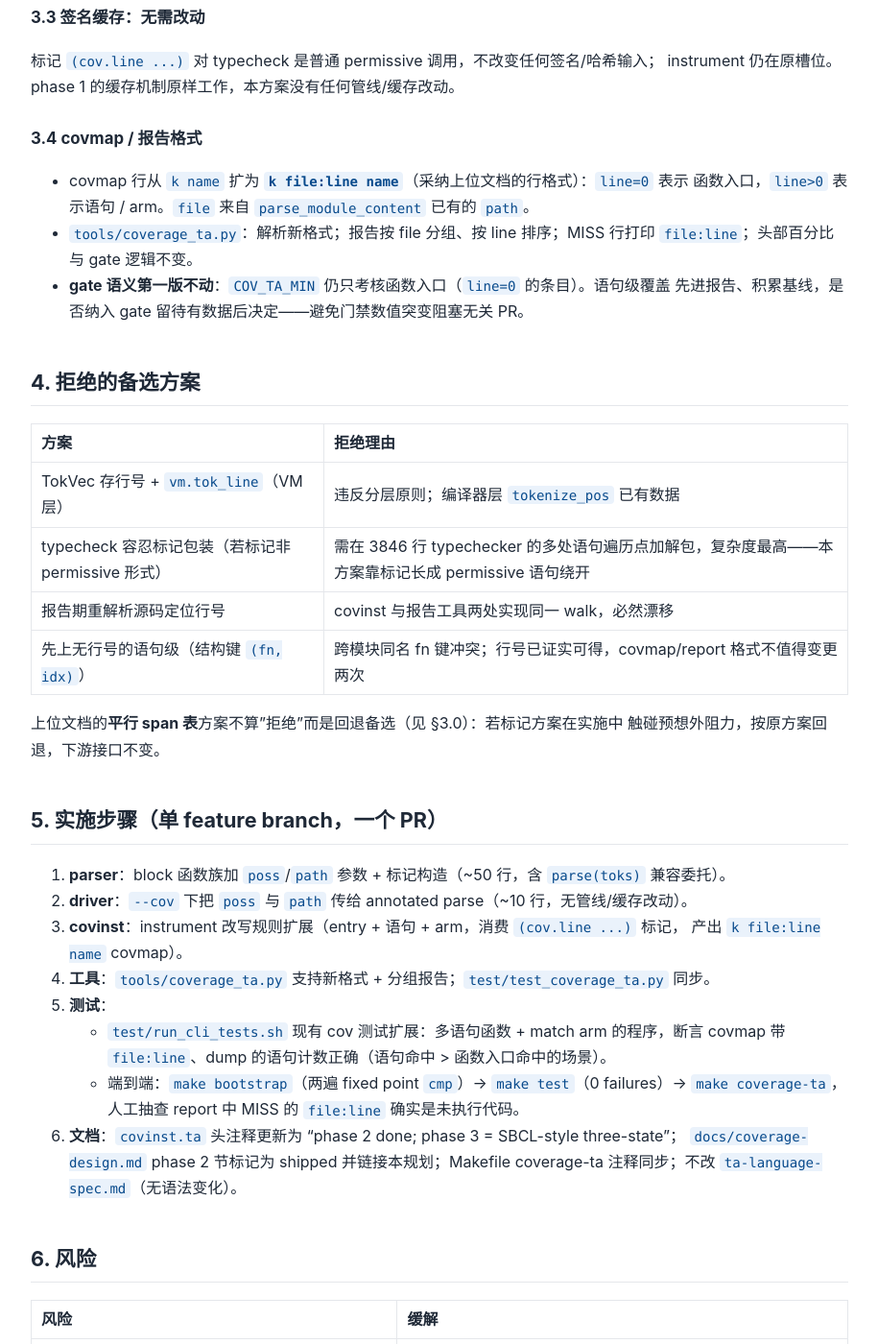
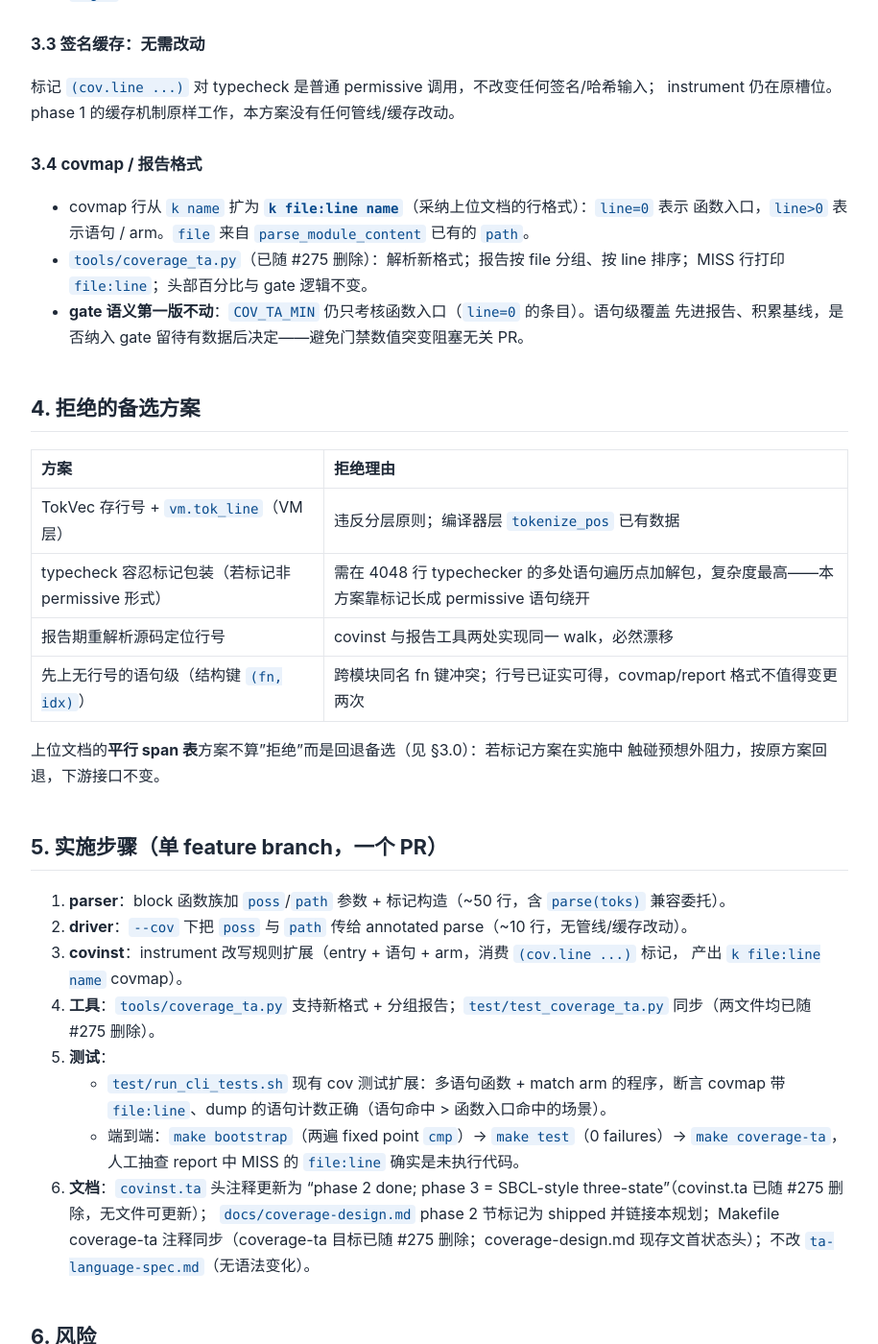
Before and after one commit to tiancaiamao/tinyactor, a Jekyll site: the page built from docs/ta-coverage-phase2-plan.md, in a window 1280 px wide and 1400 px high, scrolled down 2151 px. Shown: the whole window at 96% size, without its empty margins (182-1097 px from the left). Built offline with Jekyll 4.4.1, drawn with Linux system fonts in a browser that asks for light colours; our own code applies the rules of GitHub Pages for plain Markdown files; some of the changed text lies outside the part shown.

Commit message:
docs: coverage 工具链悬空引用标注为历史（巡检 B 组）
巡检条目：part1 design.md:5-55、part2 coverage-design.md:3-4/19/48/60/92-95、
part3 ta-coverage-phase2-plan.md:3/4/88/111/117/118。

make coverage-ta / --cov / tools/coverage_ta.py / covinst.ta / COV_TA_MIN
均已随 PR #275（493f678）删除。coverage-design.md 与顶层 design.md 加
状态注按历史文档保留；ta-coverage-phase2-plan.md 逐条追注已删事实，
并把 "3846 行 typechecker" 更新为 4048。

Signed-off-by: tiancaiamao <tiancaiamao@gmail.com>

```diff
--- a/docs/ta-coverage-phase2-plan.md
+++ b/docs/ta-coverage-phase2-plan.md
@@ -1,7 +1,7 @@
 # TA Coverage Phase 2 规划：语句 / match-arm 粒度 + 源码行号
 
-状态：已实施（PR 见 git log；gate `make coverage-ta` 报告新增语句级行）
-前置：phase 1（#205/#206）——函数入口插桩，`make coverage-ta`，gate `COV_TA_MIN=85`
+状态：已实施（PR 见 git log；gate `make coverage-ta` 报告新增语句级行——该目标已随 #275 删除，现存 C 侧 `make coverage`）
+前置：phase 1（#205/#206）——函数入口插桩，`make coverage-ta`，gate `COV_TA_MIN=85`（两者均已随 #275 删除）
 上位设计：**`docs/coverage-design.md`**（#205 提交，含 Erlang/Go/SBCL/cloverage/racket/
 Guile/luacov 先例调研与"机制落在位置信息存活的层级"规则）。本文是该设计 phase 2 节的
 落地细化；与上位设计的唯一分歧见 §3.0。
@@ -85,7 +85,7 @@ instrument 仍在原槽位。phase 1 的缓存机制原样工作，本方案没
 
 - covmap 行从 `k name` 扩为 **`k file:line name`**（采纳上位文档的行格式）：`line=0` 表示
   函数入口，`line>0` 表示语句 / arm。`file` 来自 `parse_module_content` 已有的 `path`。
-- `tools/coverage_ta.py`：解析新格式；报告按 file 分组、按 line 排序；MISS 行打印
+- `tools/coverage_ta.py`（已随 #275 删除）：解析新格式；报告按 file 分组、按 line 排序；MISS 行打印
   `file:line`；头部百分比与 gate 逻辑不变。
 - **gate 语义第一版不动**：`COV_TA_MIN` 仍只考核函数入口（`line=0` 的条目）。语句级覆盖
   先进报告、积累基线，是否纳入 gate 留待有数据后决定——避免门禁数值突变阻塞无关 PR。
@@ -95,7 +95,7 @@ instrument 仍在原槽位。phase 1 的缓存机制原样工作，本方案没
 | 方案 | 拒绝理由 |
 |---|---|
 | TokVec 存行号 + `vm.tok_line`（VM 层） | 违反分层原则；编译器层 `tokenize_pos` 已有数据 |
-| typecheck 容忍标记包装（若标记非 permissive 形式） | 需在 3846 行 typechecker 的多处语句遍历点加解包，复杂度最高——本方案靠标记长成 permissive 语句绕开 |
+| typecheck 容忍标记包装（若标记非 permissive 形式） | 需在 4048 行 typechecker 的多处语句遍历点加解包，复杂度最高——本方案靠标记长成 permissive 语句绕开 |
 | 报告期重解析源码定位行号 | covinst 与报告工具两处实现同一 walk，必然漂移 |
 | 先上无行号的语句级（结构键 `(fn, idx)`） | 跨模块同名 fn 键冲突；行号已证实可得，covmap/report 格式不值得变更两次 |
 
@@ -108,15 +108,15 @@ instrument 仍在原槽位。phase 1 的缓存机制原样工作，本方案没
 2. **driver**：`--cov` 下把 `poss` 与 `path` 传给 annotated parse（~10 行，无管线/缓存改动）。
 3. **covinst**：instrument 改写规则扩展（entry + 语句 + arm，消费 `(cov.line ...)` 标记，
    产出 `k file:line name` covmap）。
-4. **工具**：`tools/coverage_ta.py` 支持新格式 + 分组报告；`test/test_coverage_ta.py` 同步。
+4. **工具**：`tools/coverage_ta.py` 支持新格式 + 分组报告；`test/test_coverage_ta.py` 同步（两文件均已随 #275 删除）。
 5. **测试**：
    - `test/run_cli_tests.sh` 现有 cov 测试扩展：多语句函数 + match arm 的程序，断言
      covmap 带 `file:line`、dump 的语句计数正确（语句命中 > 函数入口命中的场景）。
    - 端到端：`make bootstrap`（两遍 fixed point `cmp`）→ `make test`（0 failures）→
      `make coverage-ta`，人工抽查 report 中 MISS 的 `file:line` 确实是未执行代码。
-6. **文档**：`covinst.ta` 头注释更新为 "phase 2 done; phase 3 = SBCL-style three-state"；
+6. **文档**：`covinst.ta` 头注释更新为 "phase 2 done; phase 3 = SBCL-style three-state"（covinst.ta 已随 #275 删除，无文件可更新）；
    `docs/coverage-design.md` phase 2 节标记为 shipped 并链接本规划；Makefile coverage-ta
-   注释同步；不改 `ta-language-spec.md`（无语法变化）。
+   注释同步（coverage-ta 目标已随 #275 删除；coverage-design.md 现存文首状态头）；不改 `ta-language-spec.md`（无语法变化）。
 
 ## 6. 风险
 
```
Also changed, not shown: design.md (+2 -0 lines), docs/coverage-design.md (+11 -7 lines).
